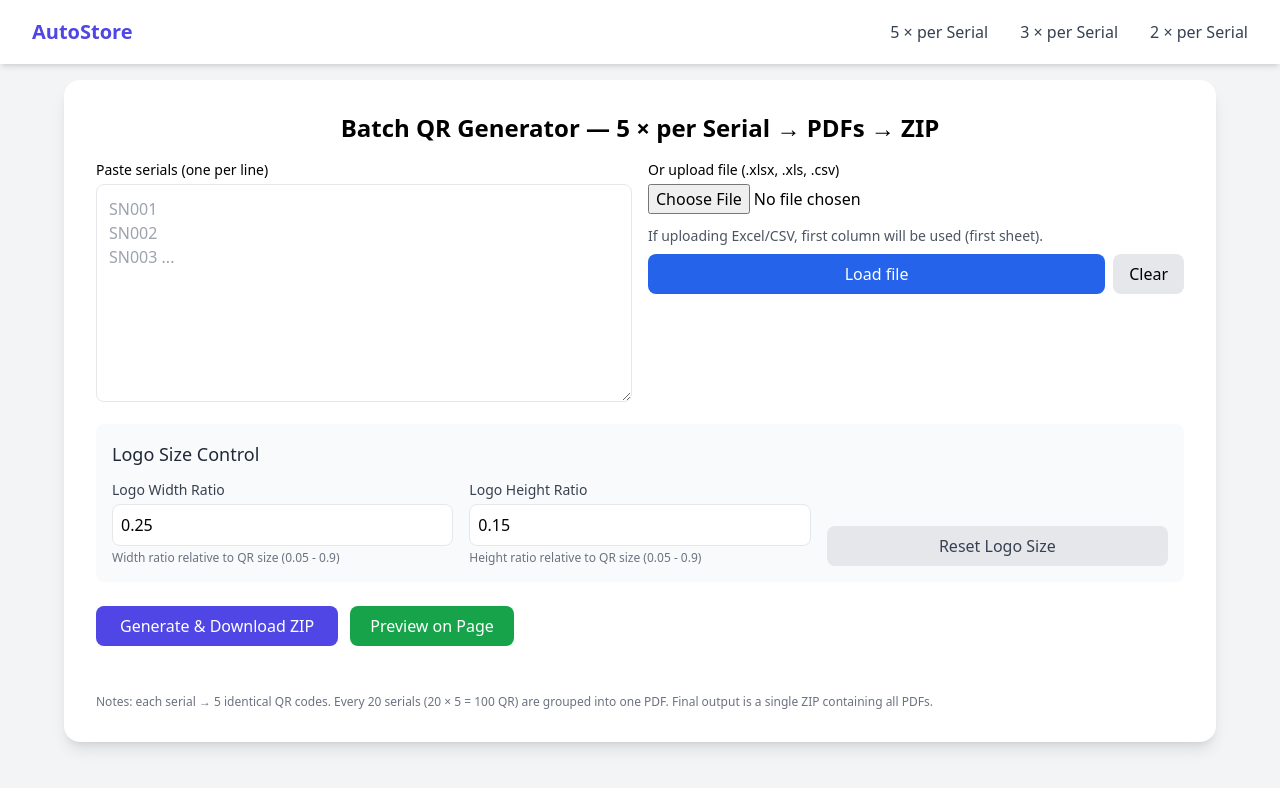
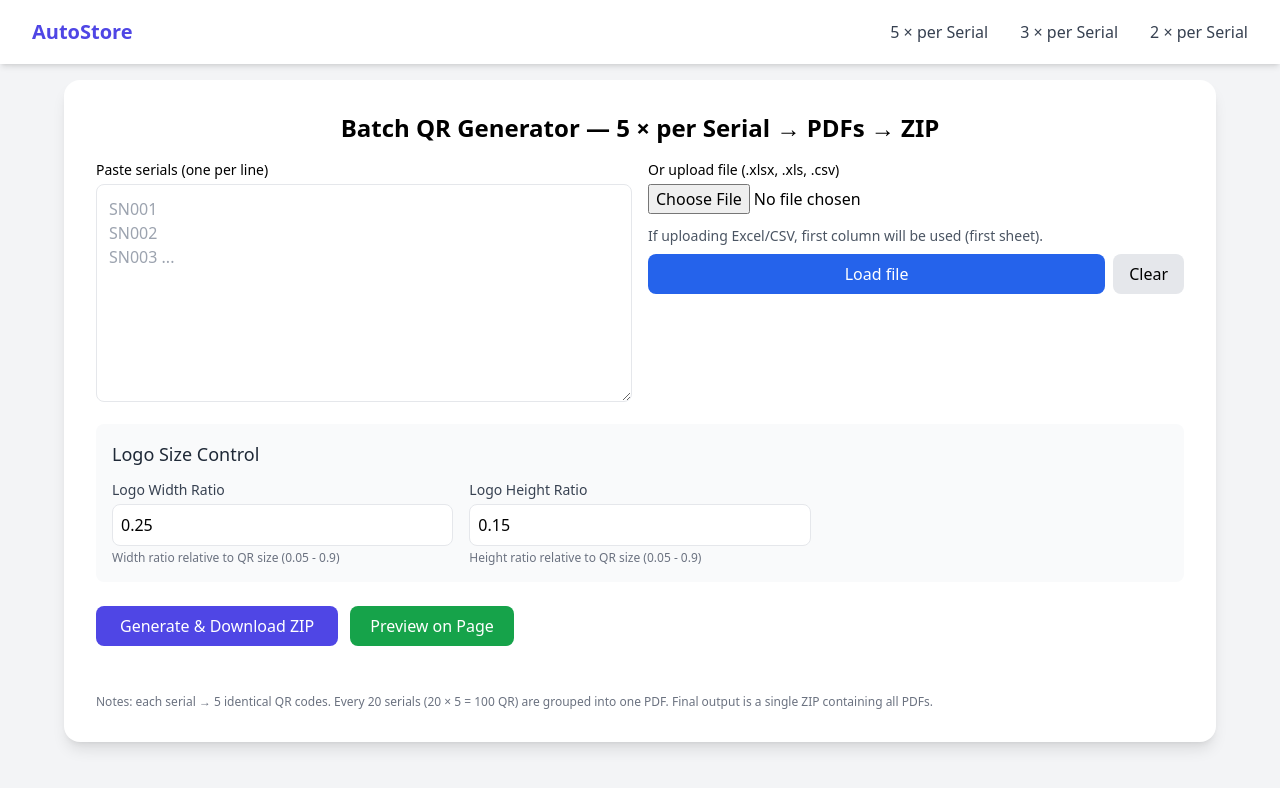
Before and after one commit to melsayedahmed/AutoStore_QR-Generator-Serial, a plain HTML site: page index.html in a window 1280 px wide. Drawn offline with nearby package versions, Linux system fonts and the light colour scheme; a script that the page names is missing.

Commit message:
delete resetLogoBtn

```diff
--- a/index.html
+++ b/index.html
@@ -94,9 +94,9 @@
           <div class="text-xs text-gray-500 mt-1">Height ratio relative to QR size (0.05 - 0.9)</div>
         </div>
         <div class="flex items-end">
-          <button id="resetLogoSizeBtn" class="w-full bg-gray-200 text-gray-700 px-4 py-2 rounded-lg hover:bg-gray-300">
+          <!-- <button id="resetLogoSizeBtn" class="w-full bg-gray-200 text-gray-700 px-4 py-2 rounded-lg hover:bg-gray-300">
             Reset Logo Size
-          </button>
+          </button> -->
         </div>
       </div>
     </div>
```
Also changed, not shown: page2.html (+1 -1 lines).
